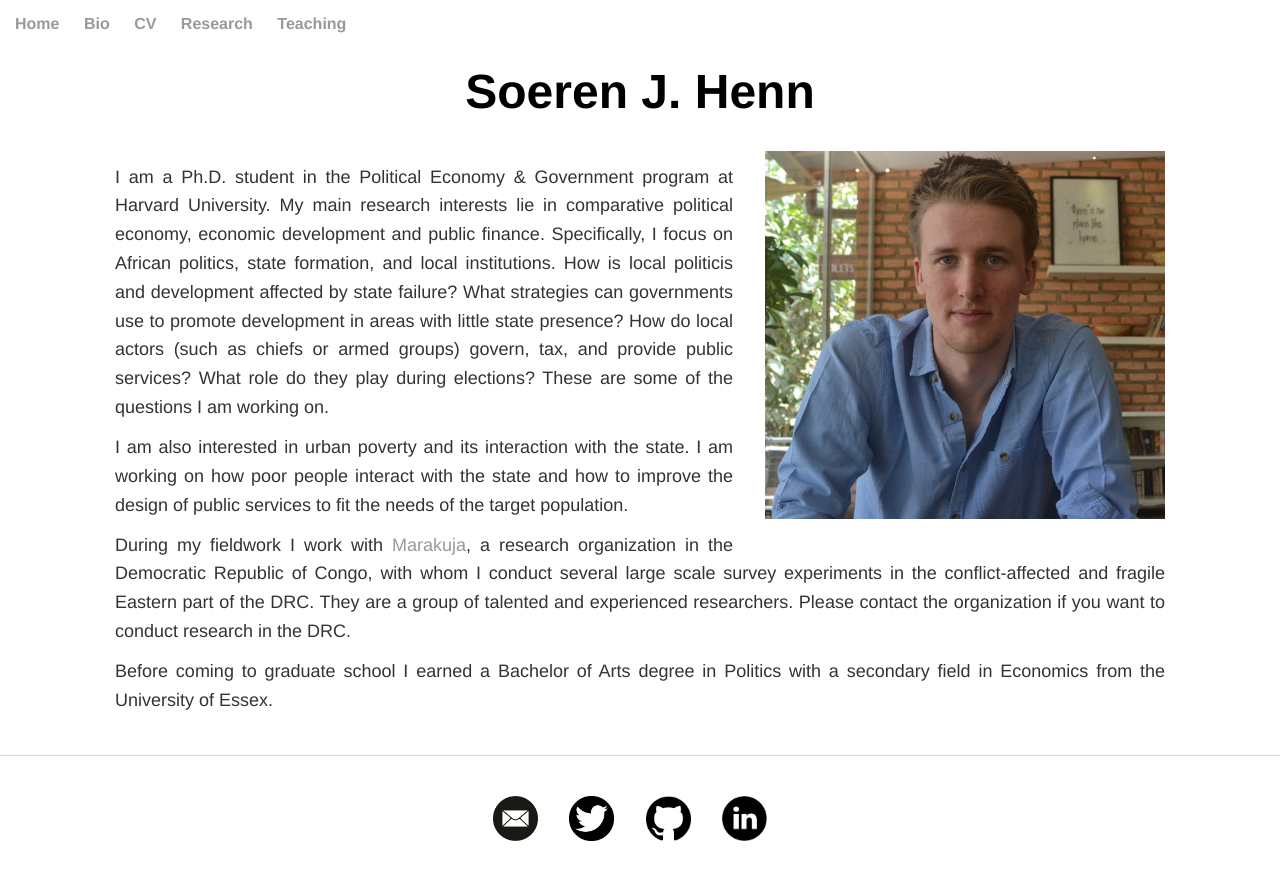
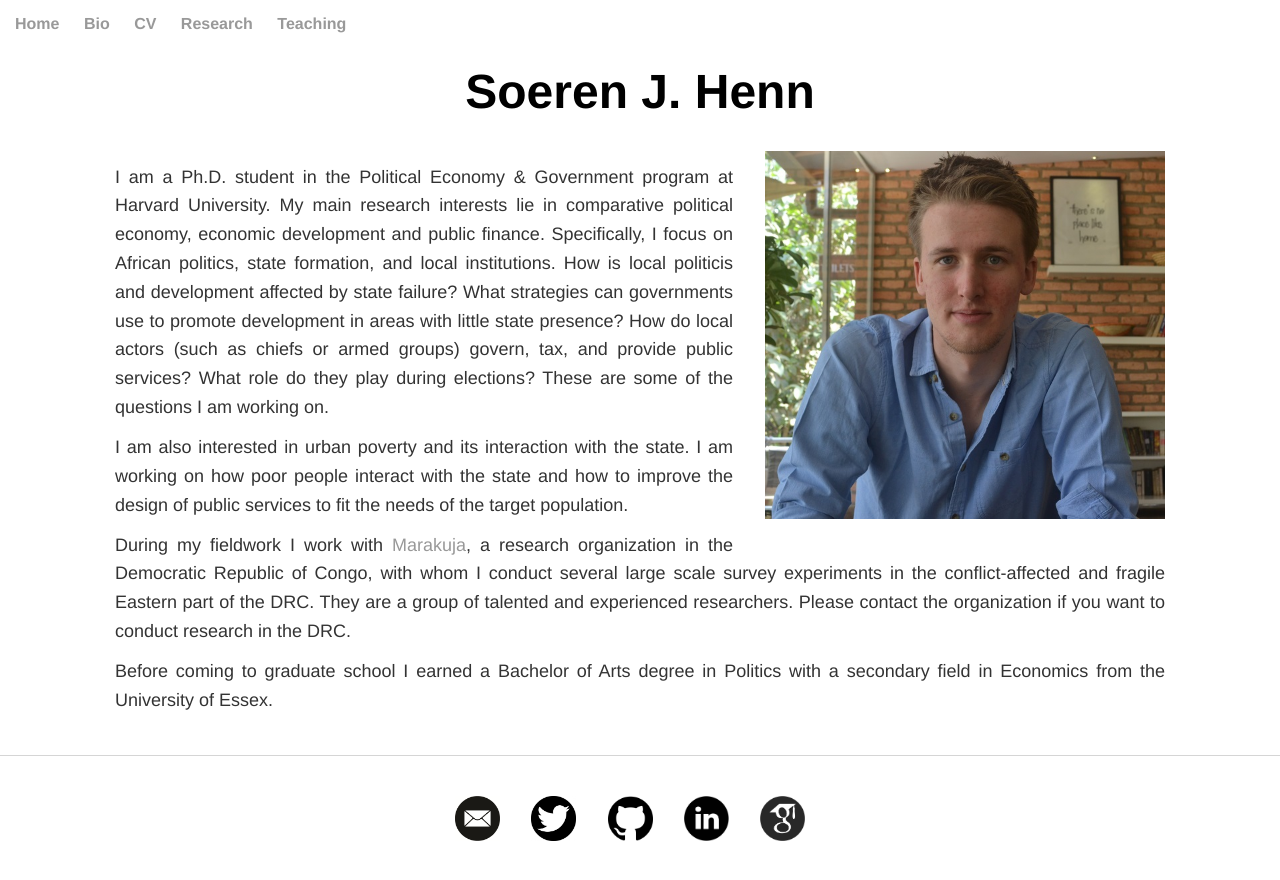
Before and after one commit to soeren-henn/soeren-henn.github.io, a Jekyll site: the page built from index.html, in a window 1280 px wide. Shown: the top 880 px of the page. Built offline with Jekyll 4.4.1, drawn with Linux system fonts in a browser that asks for light colours.

Commit message:
Update default.html

```diff
--- a/_layouts/default.html
+++ b/_layouts/default.html
@@ -28,6 +28,9 @@
 					<li><a href="https://twitter.com/SoerenHenn" target="_blank"><img src="\images\twitter.png" style="width:45px; height:45px;"></a></li>
 	        			<li><a href="https://github.com/soeren-henn"><img src="\images\githublogo.png" style="width:45px; height:45px;"></a></li>
 					<li><a href="https://www.linkedin.com/in/soeren-henn-a059a154/"><img src="\images\linkedin.png" style="width:45px; height:45px;"></a></li>
+					<li><a href="https://scholar.google.com/citations?user=yK9YfvgAAAAJ&hl=en&oi=ao"><img src="\images\gscholar.png" style="width:45px; height:45px;"></a></li>
+
+
 				</ul>
 			</div>
 			</footer>
```
